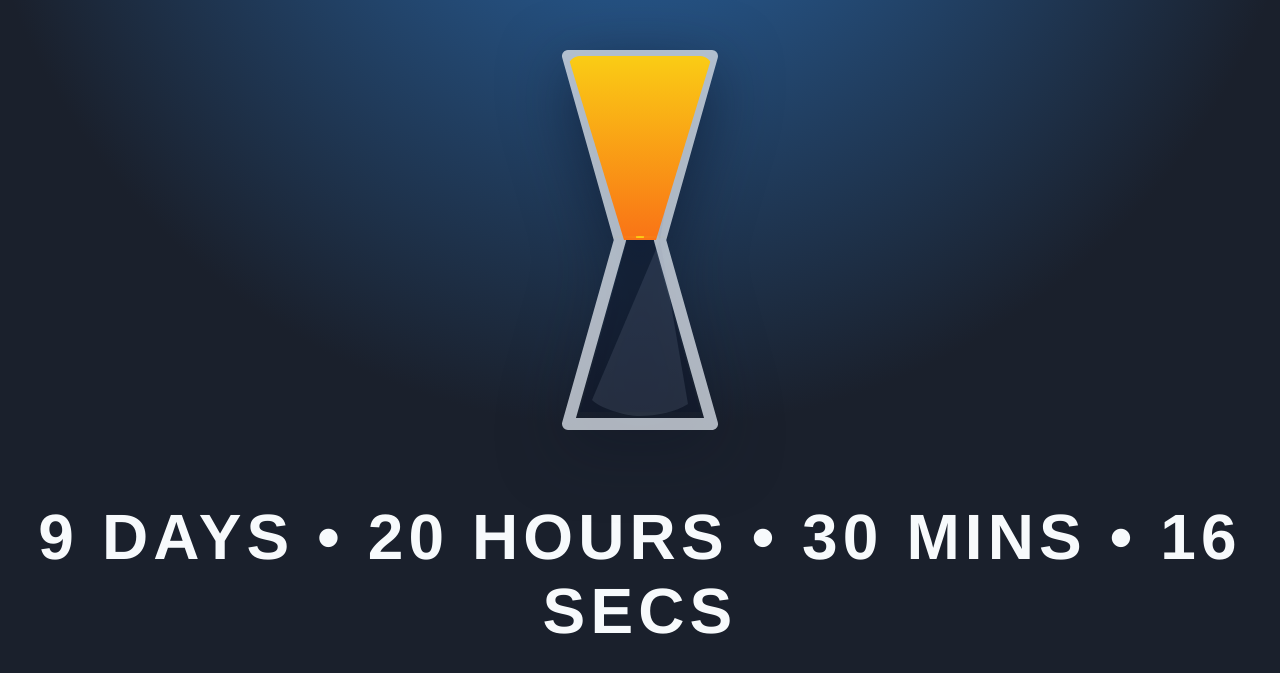
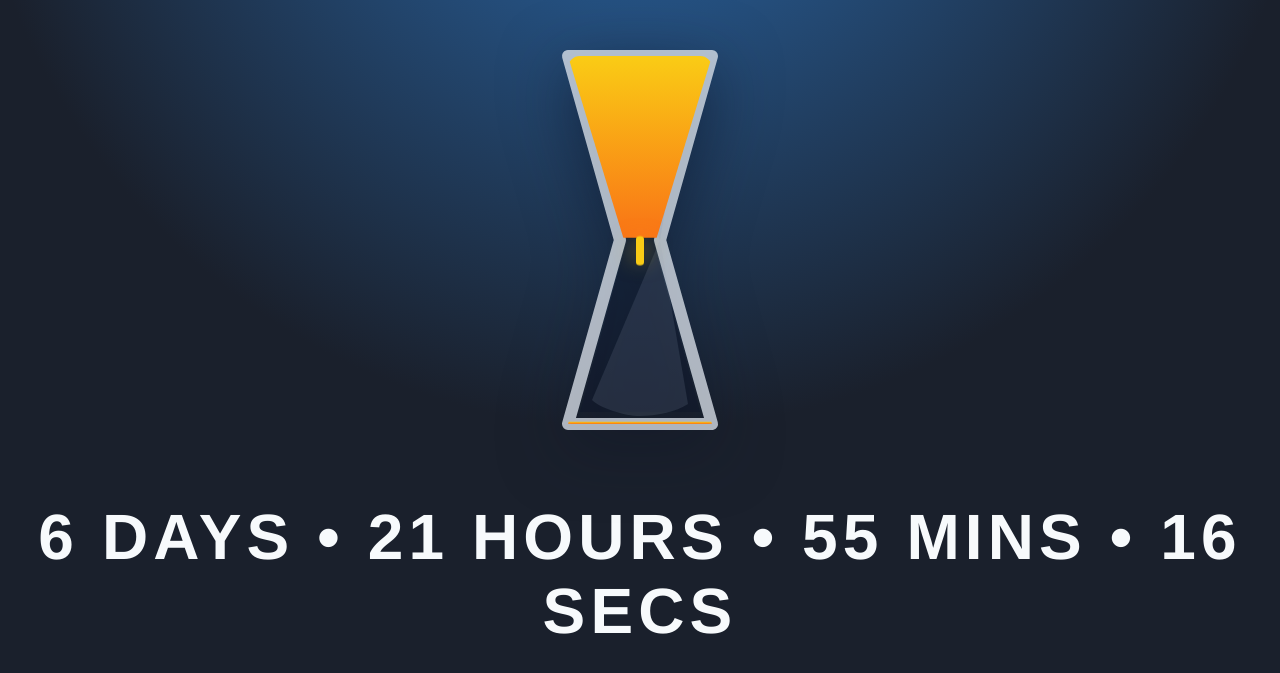
Before and after one commit to VeganPorkChop/countDownTimer, a plain HTML site: page index.html in a window 1280 px wide. Shown: the part 245-918 px from the top of the page. Drawn offline with Linux system fonts and the light colour scheme.

Commit message:
Ensure hourglass finishes with full bottom

```diff
--- a/script.js
+++ b/script.js
@@ -1,12 +1,8 @@
 const countdownElement = document.getElementById('countdown');
-const targetDate = new Date('2025-11-25T13:35:00');
+const targetDate = new Date('2025-11-22T10:00:00-05:00');
 const confettiContainer = document.getElementById('confetti-container');
 const rootElement = document.documentElement;
-const totalCountdownDuration = Math.max(
-  targetDate.getTime() - Date.now(),
-  0
-);
-const hourglassDuration = totalCountdownDuration > 0 ? totalCountdownDuration : 1;
+const HOURGLASS_WINDOW_MS = 7 * 24 * 60 * 60 * 1000; // 7 days
 let countdownIntervalId = null;
 
 function setHourglassState(remainingMs) {
@@ -15,20 +11,17 @@ function setHourglassState(remainingMs) {
   }
 
   const remaining = Math.max(remainingMs, 0);
-  const progress = hourglassDuration > 0 ? remaining / hourglassDuration : 0;
-  const topFill = Math.max(0, Math.min(1, progress));
+  const cappedRemaining = Math.min(remaining, HOURGLASS_WINDOW_MS);
+  const topFill = HOURGLASS_WINDOW_MS
+    ? Math.max(0, Math.min(1, cappedRemaining / HOURGLASS_WINDOW_MS))
+    : 0;
   const bottomFill = Math.max(0, Math.min(1, 1 - topFill));
-  const streamActive = remaining > 0 && topFill > 0.001;
-  const streamScale = streamActive ? Math.min(1, 1 - topFill + 0.05) : 0;
+  const streamActive = remaining > 0;
 
   rootElement.style.setProperty('--hourglass-top-fill', topFill.toFixed(4));
   rootElement.style.setProperty(
     '--hourglass-bottom-fill',
     bottomFill.toFixed(4)
-  );
-  rootElement.style.setProperty(
-    '--hourglass-stream-scale',
-    streamScale.toFixed(4)
   );
   rootElement.style.setProperty(
     '--hourglass-stream-opacity',
@@ -40,9 +33,10 @@ function updateCountdown() {
   const now = new Date();
   const diff = targetDate.getTime() - now.getTime();
 
-  setHourglassState(diff);
-
   if (diff <= 0) {
+    // Force the hourglass into its finished state so the bottom bulb is full
+    // and the stream shuts off exactly when the countdown completes.
+    setHourglassState(0);
     countdownElement.textContent = 'THE COLAB IS LIVE!';
     if (countdownIntervalId !== null) {
       clearInterval(countdownIntervalId);
@@ -50,6 +44,8 @@ function updateCountdown() {
     }
     return;
   }
+
+  setHourglassState(diff);
 
   const totalSeconds = Math.floor(diff / 1000);
   const days = Math.floor(totalSeconds / (24 * 60 * 60));
--- a/styles.css
+++ b/styles.css
@@ -3,7 +3,6 @@
   font-family: 'Helvetica Neue', Helvetica, Arial, sans-serif;
   --hourglass-top-fill: 1;
   --hourglass-bottom-fill: 0;
-  --hourglass-stream-scale: 0;
   --hourglass-stream-opacity: 0;
 }
 
@@ -141,9 +140,21 @@ body {
   opacity: var(--hourglass-stream-opacity);
   transform-box: fill-box;
   transform-origin: 50% 0%;
-  transform: scaleY(var(--hourglass-stream-scale));
-  transition: opacity 0.6s ease, transform 0.8s ease;
+  animation: hourglassStreamFlow 0.85s ease-in-out infinite;
+  transition: opacity 0.6s ease;
   filter: drop-shadow(0 0 6px rgba(250, 204, 21, 0.55));
+}
+
+@keyframes hourglassStreamFlow {
+  0% {
+    transform: scaleY(0.7);
+  }
+  50% {
+    transform: scaleY(1);
+  }
+  100% {
+    transform: scaleY(0.7);
+  }
 }
 
 .countdown {
```
